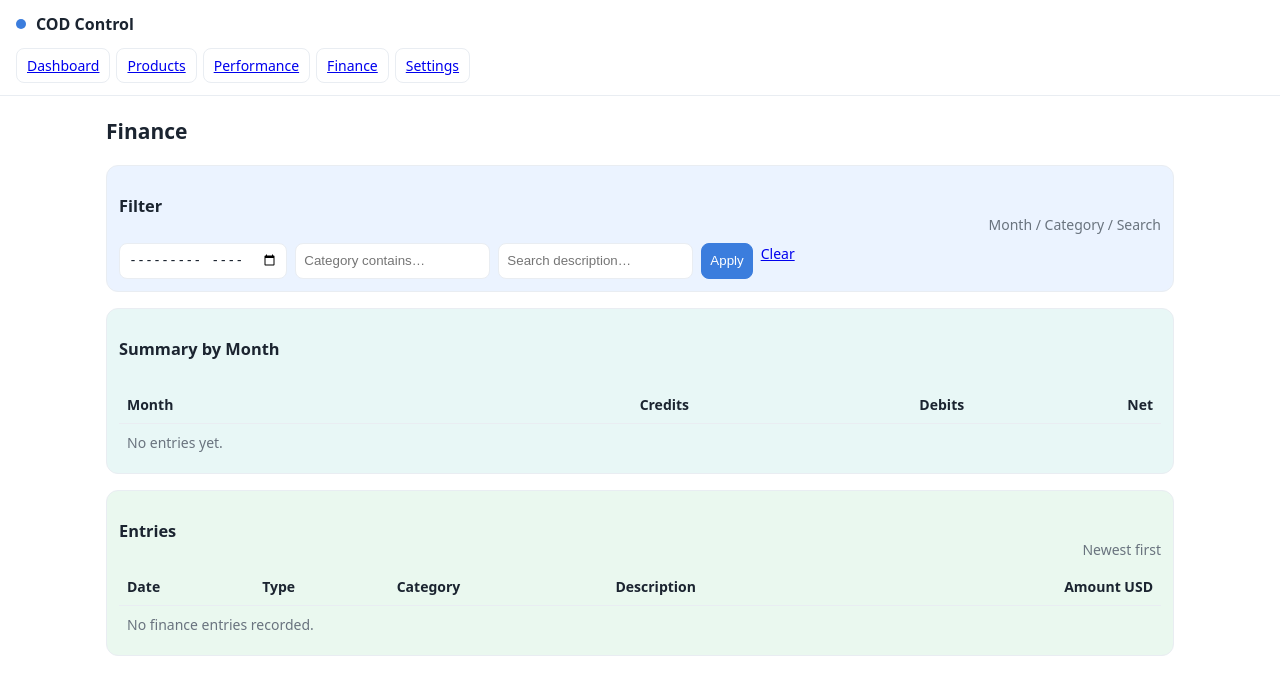
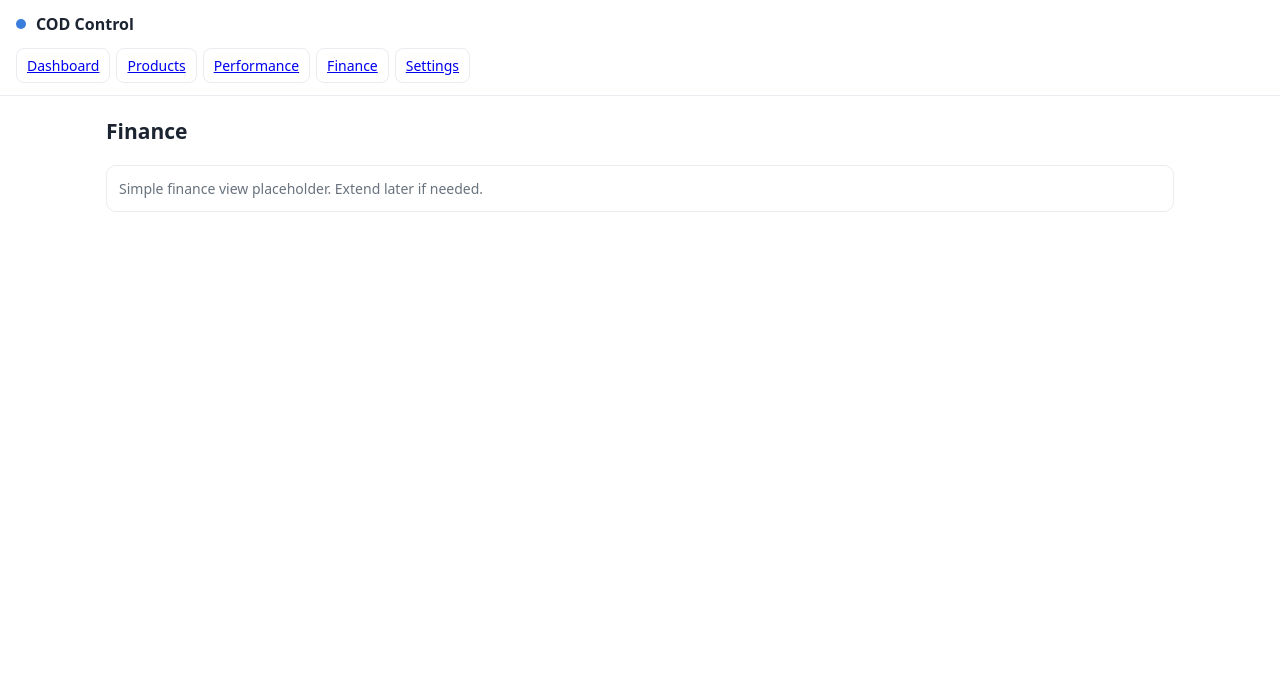
Before and after one commit to EAS-COD-System/eas, a Flask app: page /finance in a window 1280 px wide. Shown: the top 695 px of the page. Run offline with Flask 3, Linux system fonts and the light colour scheme.

Commit message:
Update finance.html

```diff
--- a/templates/finance.html
+++ b/templates/finance.html
@@ -1,61 +1,5 @@
 {% extends "base.html" %}
 {% block content %}
 <h2>Finance</h2>
-
-<div class="section s-blue">
-  <div class="section-h"><h3>Filter</h3><span class="muted">Month / Category / Search</span></div>
-  <form method="get" action="{{ url_for('finance') }}">
-    <div class="form-row">
-      <input type="month" name="m" value="{{ sel_month or '' }}">
-      <input name="c" placeholder="Category contains…" value="{{ sel_cat or '' }}">
-      <input name="q" placeholder="Search description…" value="{{ q or '' }}">
-      <button class="btn">Apply</button>
-      <a class="btn ghost" href="{{ url_for('finance') }}">Clear</a>
-    </div>
-  </form>
-</div>
-
-<div class="section s-teal">
-  <div class="section-h"><h3>Summary by Month</h3></div>
-  <div class="table-wrap">
-    <table class="table">
-      <tr><th>Month</th><th class="num">Credits</th><th class="num">Debits</th><th class="num">Net</th></tr>
-      {% for m in months %}
-        {% set s = month_sum[m] %}
-        <tr>
-          <td>{{ m }}</td>
-          <td class="num">${{ '%.2f'|format(s.credit or 0) }}</td>
-          <td class="num">${{ '%.2f'|format(s.debit or 0) }}</td>
-          <td class="num total">${{ '%.2f'|format((s.credit or 0) - (s.debit or 0)) }}</td>
-        </tr>
-      {% endfor %}
-      {% if not months %}
-        <tr><td colspan="4" class="muted">No entries yet.</td></tr>
-      {% endif %}
-    </table>
-  </div>
-</div>
-
-<div class="section s-green">
-  <div class="section-h"><h3>Entries</h3><span class="muted">Newest first</span></div>
-  <div class="table-wrap">
-    <table class="table">
-      <tr><th>Date</th><th>Type</th><th>Category</th><th>Description</th><th class="num">Amount USD</th></tr>
-      {% for it in items %}
-        <tr>
-          <td>{{ it.date }}</td>
-          <td><span class="badge {{ 'ok' if it.type=='credit' else 'danger' }}">{{ it.type }}</span></td>
-          <td>{{ it.category }}</td>
-          <td>{{ it.description }}</td>
-          <td class="num {{ 'total' if it.type=='credit' else '' }}">
-            {{ '-' if it.type=='debit' else '' }}${{ '%.2f'|format(it.amount_usd or 0) }}
-          </td>
-        </tr>
-      {% endfor %}
-      {% if not items %}
-        <tr><td colspan="5" class="muted">No finance entries recorded.</td></tr>
-      {% endif %}
-    </table>
-  </div>
-</div>
+<div class="card muted">Simple finance view placeholder. Extend later if needed.</div>
 {% endblock %}
```
